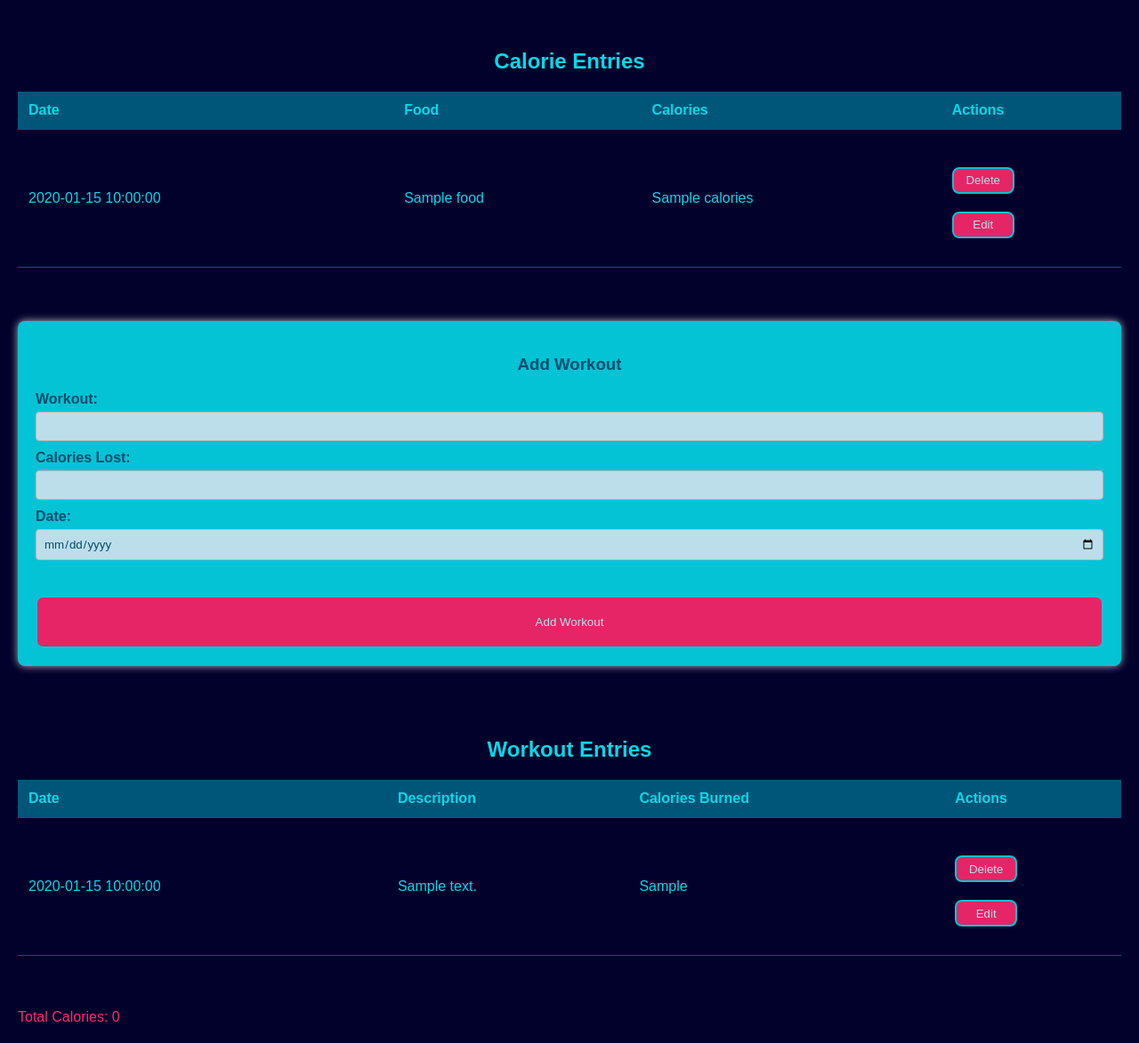
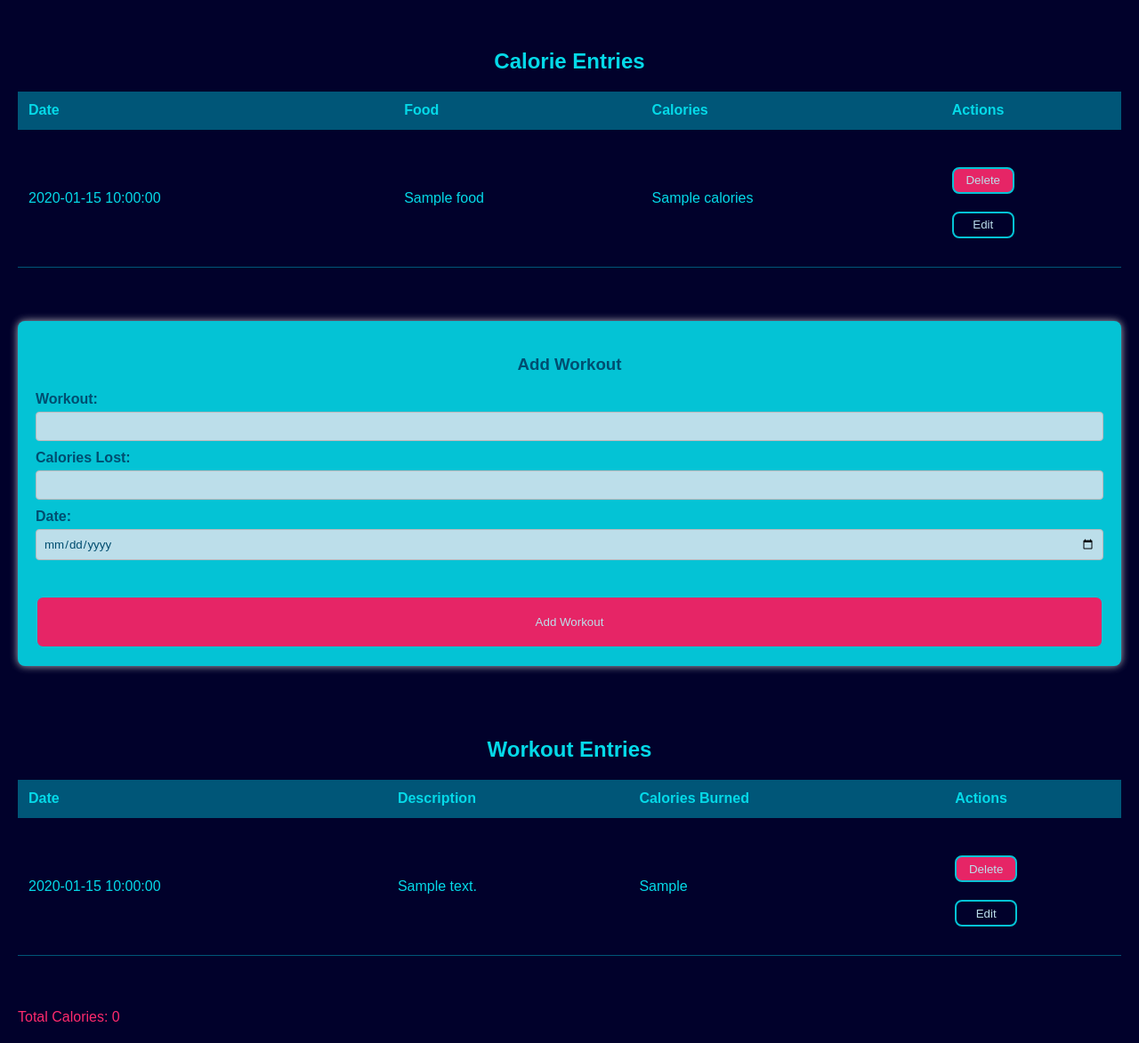
Before and after one commit to software-students-spring2024/5-final-project-spring-2024-dttt5, a Flask app: page / in a window 1280 px wide. Shown: the part 649-1822 px from the top of the page at 89% size. Run offline with Flask 3, Linux system fonts and the light colour scheme; the visitor is signed in with stand-in values (Sample User, id 1); a database or web service that is not in the repository returns one stand-in record (values such as "Sample title"); parts of the project's set-up code (start-up, migrations or seed data) failed here and were passed over.

Commit message:
updated edit_calorie and added finishing touches

```diff
--- a/app/static/style.css
+++ b/app/static/style.css
@@ -1,16 +1,9 @@
 /* General body styles */
 body {
     font-family: Arial, sans-serif;
-    /* background-color: #f4f4f4;
-    color: #333; */
     margin: 0;
     padding: 20px;
     background-color: #01012b;
-}
-
-.loginRegBg {
-    /* background-color: red; */
-
 }
 
 .borderHeader {
@@ -194,7 +187,7 @@ a:hover {
     height: 30px;
 }
 
-.delEditButton{
+.delButton{
     border-radius: 8px;
     height: 30px;
     margin: auto 0;
@@ -203,6 +196,21 @@ a:hover {
     justify-content: center;
     align-items: center;
     background-color: #ff2a6d;
+    font-family: Arial, Helvetica, sans-serif;
+    border: 2px solid #05d9e8;
+    color: #d1f7ff;
+    width: 70px;
+}
+
+.editButton{
+    border-radius: 8px;
+    height: 30px;
+    margin: auto 0;
+    text-align: center;
+    display: flex;
+    justify-content: center;
+    align-items: center;
+    background-color: #01012b;
     font-family: Arial, Helvetica, sans-serif;
     border: 2px solid #05d9e8;
     color: #d1f7ff;
--- a/app/templates/index.html
+++ b/app/templates/index.html
@@ -58,11 +58,11 @@
                     <td>
                         <div class="spacer"></div>
                         <form action="{{ url_for('delete_calorie_entry', entry_id=entry['_id']) }}" method="post" class="delEditForm">
-                            <button type="submit" class="delEditButton">Delete</button>
+                            <button type="submit" class="delButton">Delete</button>
                         </form>
                         <div class="spacer"></div>
                         <form action="{{ url_for('edit_calorie_entry', entry_id=entry['_id']) }}" method="get" class="delEditForm">
-                            <button type="submit" class="delEditButton">Edit</button>
+                            <button type="submit" class="editButton">Edit</button>
                         </form>
                         <div class="spacer"></div>
                     </td>
@@ -110,11 +110,11 @@
                     <td>
                         <div class="spacer"></div>
                         <form action="{{ url_for('delete_workout_entry', entry_id=entry['_id']) }}" method="post" class="delEditForm">
-                            <button type="submit" class="delEditButton">Delete</button>
+                            <button type="submit" class="delButton">Delete</button>
                         </form>
                         <div class="spacer"></div>
                         <form action="{{ url_for('edit_workout_entry', entry_id=entry['_id']) }}" method="get" class="delEditForm">
-                            <button type="submit" class="delEditButton">Edit</button>
+                            <button type="submit" class="editButton">Edit</button>
                         </form>
                         <div class="spacer"></div>
                     </td>
```
Also changed, not shown: app/templates/edit_calorie_entry.html (+0 -8 lines).
